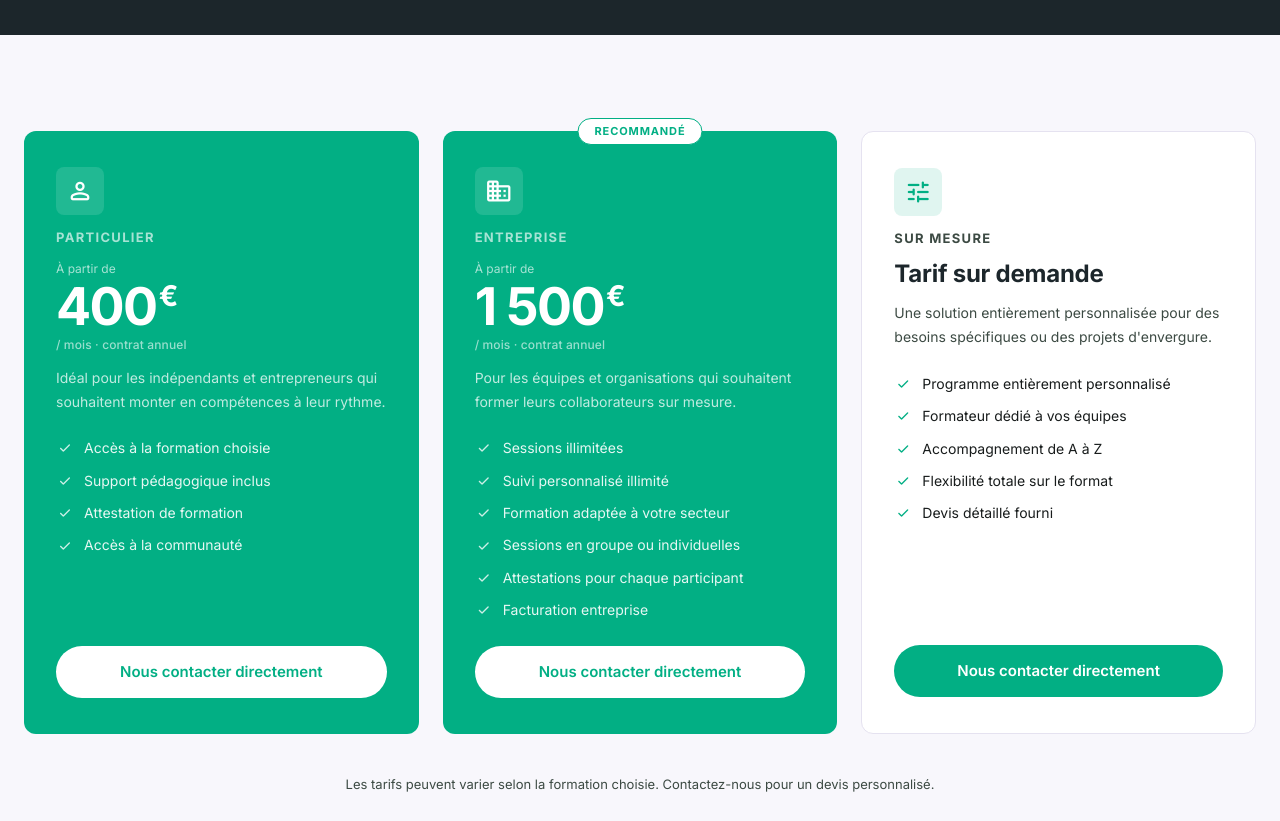
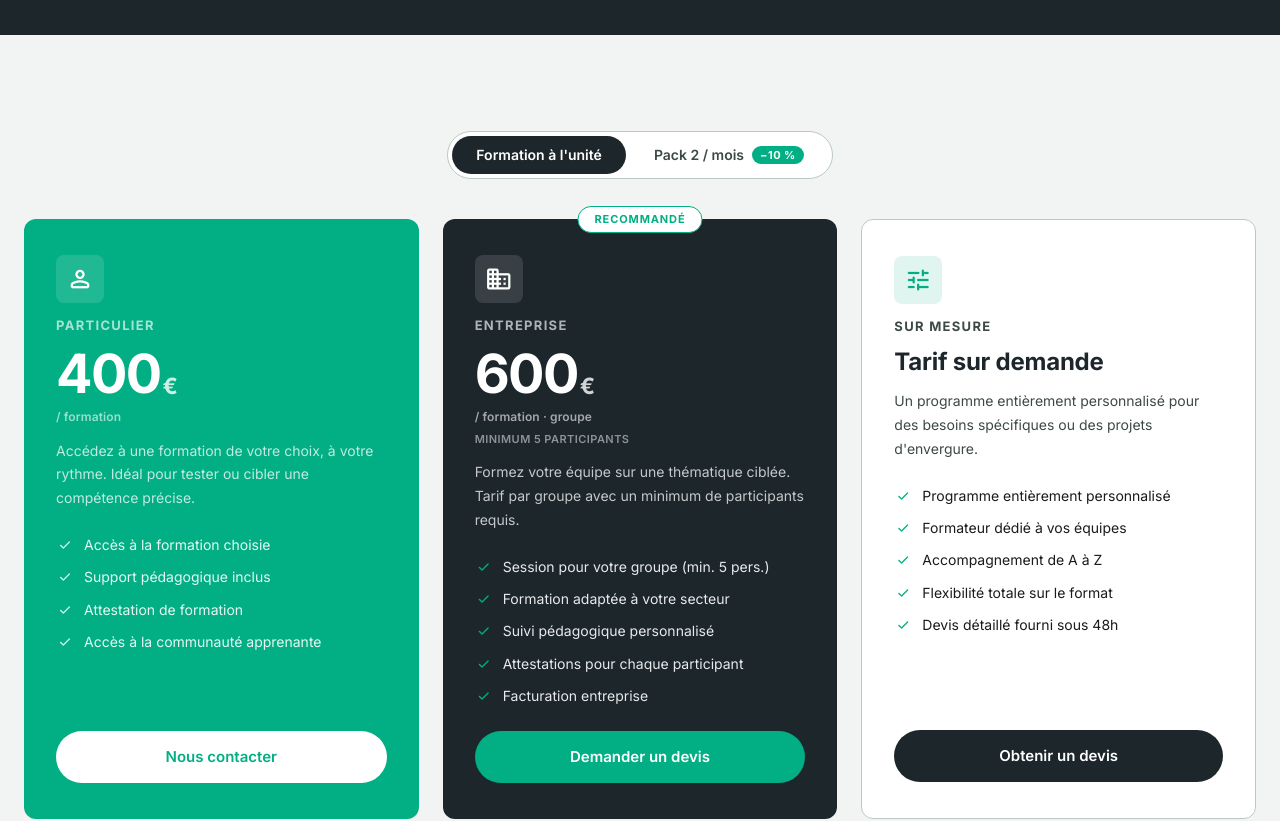
Before and after one commit to kuatejoelparfait-Data/ecole-du-numerique, a React (Vite) app in the folder ecole-du-numerique/: page /pricing in a window 1280 px wide. Shown: the part 600-1421 px from the top of the page. Built offline with nearby package versions, Linux system fonts and the light colour scheme.

Commit message:
Refonte pricing : toggle Unité/Pack 2 formations, tarifs 400€ particulier / 600€ entreprise, réduction -10% pack

```diff
--- a/ecole-du-numerique/src/pages/Pricing/PricingCards/PricingCards.css
+++ b/ecole-du-numerique/src/pages/Pricing/PricingCards/PricingCards.css
@@ -1,6 +1,6 @@
 .pricing-cards {
   padding: 64px 24px;
-  background: #F8F7FC;
+  background: var(--gray-light);
 }
 
 .pricing-cards__container {
@@ -12,11 +12,61 @@
   align-items: center;
 }
 
+/* ── Toggle ──────────────────────────────── */
+.pricing-toggle {
+  display: flex;
+  background: var(--white);
+  border: 1.5px solid var(--border);
+  border-radius: 99px;
+  padding: 4px;
+  gap: 4px;
+}
+
+.pricing-toggle__btn {
+  display: flex;
+  align-items: center;
+  gap: 8px;
+  padding: 10px 24px;
+  border-radius: 99px;
+  border: none;
+  font-size: 14px;
+  font-weight: 600;
+  font-family: inherit;
+  color: var(--text-muted);
+  background: transparent;
+  cursor: pointer;
+  transition: background 0.2s, color 0.2s;
+  white-space: nowrap;
+}
+
+.pricing-toggle__btn--active {
+  background: var(--dark);
+  color: var(--white);
+}
+
+.pricing-toggle__badge {
+  background: var(--purple);
+  color: var(--white);
+  font-size: 11px;
+  font-weight: 800;
+  padding: 2px 8px;
+  border-radius: 99px;
+  letter-spacing: 0.04em;
+}
+
+/* ── Grid ────────────────────────────────── */
 .pricing-cards__grid {
   display: grid;
   grid-template-columns: 1fr;
   gap: 24px;
   width: 100%;
+}
+
+@media (min-width: 768px) {
+  .pricing-cards__grid {
+    grid-template-columns: repeat(3, 1fr);
+    align-items: stretch;
+  }
 }
 
 /* ── Card base ───────────────────────────── */
@@ -29,30 +79,22 @@
   position: relative;
 }
 
-/* Violet signature */
-.pricing-card--violet {
-  background: #02AF84;
+/* Vert (Particulier) */
+.pricing-card--green {
+  background: var(--purple);
   border: none;
 }
 
-/* Bleu formations entreprises */
-.pricing-card--blue {
-  background: #02AF84;
+/* Dark (Entreprise) */
+.pricing-card--dark {
+  background: var(--dark);
   border: none;
 }
 
-/* Blanc */
+/* Blanc (Sur Mesure) */
 .pricing-card--white {
-  background: #ffffff;
-  border: 1px solid #e5e2f0;
-}
-
-/* ── Même hauteur en desktop ─────────────── */
-@media (min-width: 768px) {
-  .pricing-cards__grid {
-    grid-template-columns: repeat(3, 1fr);
-    align-items: stretch;
-  }
+  background: var(--white);
+  border: 1px solid var(--border);
 }
 
 /* ── Badge ───────────────────────────────── */
@@ -65,9 +107,9 @@
   font-weight: 800;
   letter-spacing: 0.08em;
   text-transform: uppercase;
-  background: #fff;
-  color: #02AF84;
-  border: 1.5px solid #02AF84;
+  background: var(--white);
+  color: var(--purple);
+  border: 1.5px solid var(--purple);
   padding: 4px 16px;
   border-radius: 99px;
   white-space: nowrap;
@@ -87,9 +129,9 @@
   width: fit-content;
 }
 
-.pricing-card--violet .pricing-card__icon,
-.pricing-card--blue .pricing-card__icon {
-  color: #fff;
+.pricing-card--green .pricing-card__icon,
+.pricing-card--dark .pricing-card__icon {
+  color: var(--white);
   background: rgba(255, 255, 255, 0.12);
 }
 
@@ -106,41 +148,94 @@
   letter-spacing: 0.1em;
 }
 
-.pricing-card--violet .pricing-card__label,
-.pricing-card--blue .pricing-card__label  { color: rgba(255, 255, 255, 0.65); }
+.pricing-card--green .pricing-card__label,
+.pricing-card--dark .pricing-card__label  { color: rgba(255, 255, 255, 0.65); }
 .pricing-card--white .pricing-card__label { color: var(--text-muted); }
 
 /* Prix */
 .pricing-card__price {
   display: flex;
   flex-direction: column;
-  gap: 2px;
+  gap: 4px;
 }
 
-.pricing-card__prefix {
-  font-size: 12px;
+.pricing-card__old {
+  font-size: 14px;
+  font-weight: 500;
+  text-decoration: line-through;
+  opacity: 0.5;
 }
 
-.pricing-card--violet .pricing-card__prefix,
-.pricing-card--blue .pricing-card__prefix  { color: rgba(255, 255, 255, 0.65); }
-.pricing-card--white .pricing-card__prefix { color: var(--text-muted); }
+.pricing-card--green .pricing-card__old,
+.pricing-card--dark .pricing-card__old  { color: rgba(255,255,255,0.7); }
+.pricing-card--white .pricing-card__old { color: var(--text-muted); }
+
+.pricing-card__amount-row {
+  display: flex;
+  align-items: flex-end;
+  gap: 2px;
+  line-height: 1;
+}
 
 .pricing-card__amount {
-  font-size: clamp(36px, 5vw, 52px);
+  font-size: clamp(36px, 5vw, 54px);
   font-weight: 800;
   letter-spacing: -0.03em;
   line-height: 1;
 }
 
-.pricing-card--violet .pricing-card__amount,
-.pricing-card--blue .pricing-card__amount  { color: #fff; }
+.pricing-card--green .pricing-card__amount,
+.pricing-card--dark .pricing-card__amount  { color: var(--white); }
 .pricing-card--white .pricing-card__amount { color: var(--dark); }
 
 .pricing-card__currency {
-  font-size: 0.55em;
+  font-size: 1.4rem;
   font-weight: 700;
-  vertical-align: super;
-  margin-left: 2px;
+  padding-bottom: 4px;
+}
+
+.pricing-card--green .pricing-card__currency,
+.pricing-card--dark .pricing-card__currency  { color: rgba(255,255,255,0.8); }
+.pricing-card--white .pricing-card__currency { color: var(--dark); }
+
+.pricing-card__suffix {
+  font-size: 12px;
+  font-weight: 600;
+  letter-spacing: 0.01em;
+  margin-top: 2px;
+}
+
+.pricing-card--green .pricing-card__suffix,
+.pricing-card--dark .pricing-card__suffix  { color: rgba(255,255,255,0.6); }
+.pricing-card--white .pricing-card__suffix { color: var(--text-muted); }
+
+.pricing-card__note {
+  font-size: 11px;
+  font-weight: 600;
+  letter-spacing: 0.04em;
+  text-transform: uppercase;
+}
+
+.pricing-card--green .pricing-card__note,
+.pricing-card--dark .pricing-card__note  { color: rgba(255,255,255,0.5); }
+.pricing-card--white .pricing-card__note { color: var(--text-muted); }
+
+.pricing-card__saving {
+  display: inline-flex;
+  align-items: center;
+  width: fit-content;
+  font-size: 12px;
+  font-weight: 700;
+  padding: 4px 10px;
+  border-radius: 99px;
+  margin-top: 4px;
+  background: rgba(255,255,255,0.15);
+  color: var(--white);
+}
+
+.pricing-card--white .pricing-card__saving {
+  background: var(--purple-glow);
+  color: var(--purple);
 }
 
 /* Tarif sur demande */
@@ -151,20 +246,9 @@
   line-height: 1.2;
 }
 
-.pricing-card--violet .pricing-card__on-demand,
-.pricing-card--blue .pricing-card__on-demand  { color: #fff; }
+.pricing-card--green .pricing-card__on-demand,
+.pricing-card--dark .pricing-card__on-demand  { color: var(--white); }
 .pricing-card--white .pricing-card__on-demand { color: var(--dark); }
-
-/* Suffix "/ mois · contrat annuel" */
-.pricing-card__suffix {
-  font-size: 12px;
-  font-weight: 500;
-  letter-spacing: 0.01em;
-}
-
-.pricing-card--violet .pricing-card__suffix,
-.pricing-card--blue .pricing-card__suffix  { color: rgba(255,255,255,0.6); }
-.pricing-card--white .pricing-card__suffix { color: var(--text-muted); }
 
 /* Desc */
 .pricing-card__desc {
@@ -172,8 +256,8 @@
   line-height: 1.7;
 }
 
-.pricing-card--violet .pricing-card__desc,
-.pricing-card--blue .pricing-card__desc  { color: rgba(255, 255, 255, 0.75); }
+.pricing-card--green .pricing-card__desc,
+.pricing-card--dark .pricing-card__desc  { color: rgba(255, 255, 255, 0.75); }
 .pricing-card--white .pricing-card__desc { color: var(--text-muted); }
 
 /* ── Features ────────────────────────────── */
@@ -194,8 +278,8 @@
   font-size: 14px;
 }
 
-.pricing-card--violet .pricing-card__feature,
-.pricing-card--blue .pricing-card__feature  { color: rgba(255, 255, 255, 0.9); }
+.pricing-card--green .pricing-card__feature,
+.pricing-card--dark .pricing-card__feature  { color: rgba(255, 255, 255, 0.9); }
 .pricing-card--white .pricing-card__feature { color: var(--text); }
 
 .pricing-card__check {
@@ -203,9 +287,9 @@
   flex-shrink: 0;
 }
 
-.pricing-card--violet .pricing-card__check,
-.pricing-card--blue .pricing-card__check  { color: rgba(255, 255, 255, 0.8); }
-.pricing-card--white .pricing-card__check { color: var(--purple); }
+.pricing-card--green .pricing-card__check  { color: rgba(255, 255, 255, 0.8); }
+.pricing-card--dark .pricing-card__check   { color: var(--purple); }
+.pricing-card--white .pricing-card__check  { color: var(--purple); }
 
 /* ── Actions ─────────────────────────────── */
 .pricing-card__actions {
@@ -232,20 +316,22 @@
   opacity: 0.88;
 }
 
-/* Bouton primaire par thème */
-.pricing-card--violet .pricing-card__cta,
-.pricing-card--blue .pricing-card__cta {
-  background: #fff;
+.pricing-card--green .pricing-card__cta {
+  background: var(--white);
   color: var(--purple);
 }
 
-.pricing-card--white .pricing-card__cta {
+.pricing-card--dark .pricing-card__cta {
   background: var(--purple);
-  color: #fff;
+  color: var(--white);
 }
 
+.pricing-card--white .pricing-card__cta {
+  background: var(--dark);
+  color: var(--white);
+}
 
-/* ── Note ────────────────────────────────── */
+/* ── Note bas de page ────────────────────── */
 .pricing-cards__note {
   font-size: 13px;
   color: var(--text-muted);
--- a/ecole-du-numerique/src/pages/Pricing/PricingCards/PricingCards.jsx
+++ b/ecole-du-numerique/src/pages/Pricing/PricingCards/PricingCards.jsx
@@ -1,3 +1,4 @@
+import { useState } from 'react'
 import { Link } from 'react-router-dom'
 import './PricingCards.css'
 
@@ -5,70 +6,131 @@ const plans = [
   {
     icon: 'person',
     label: 'Particulier',
-    theme: 'violet',
+    theme: 'green',
+    unite: {
       price: '400',
-    currency: '€',
-    pricePrefix: 'À partir de',
-    priceSuffix: '/ mois · contrat annuel',
-    desc: 'Idéal pour les indépendants et entrepreneurs qui souhaitent monter en compétences à leur rythme.',
+      suffix: '/ formation',
+      desc: 'Accédez à une formation de votre choix, à votre rythme. Idéal pour tester ou cibler une compétence précise.',
+    },
+    pack: {
+      price: '720',
+      priceOld: '800',
+      suffix: '/ mois · 2 formations',
+      saving: 'Économie de 80 €/mois',
+      desc: 'Accédez à 2 formations par mois avec 10 % de réduction. Le rythme idéal pour progresser régulièrement.',
+    },
     features: [
       'Accès à la formation choisie',
       'Support pédagogique inclus',
       'Attestation de formation',
-      'Accès à la communauté',
+      'Accès à la communauté apprenante',
     ],
-    actions: [
-      { label: 'Nous contacter directement', href: '/contact', primary: true },
+    packFeatures: [
+      '2 formations au choix par mois',
+      'Support pédagogique inclus',
+      'Attestations de formation',
+      'Accès à la communauté apprenante',
+      '10 % de réduction appliquée',
     ],
+    actions: [{ label: 'Nous contacter', href: '/contact', primary: true }],
   },
   {
     icon: 'business',
     label: 'Entreprise',
-    theme: 'blue',
+    theme: 'dark',
     badge: 'Recommandé',
-    price: '1 500',
-    currency: '€',
-    pricePrefix: 'À partir de',
-    priceSuffix: '/ mois · contrat annuel',
-    desc: 'Pour les équipes et organisations qui souhaitent former leurs collaborateurs sur mesure.',
+    unite: {
+      price: '600',
+      suffix: '/ formation · groupe',
+      note: 'Minimum 5 participants',
+      desc: 'Formez votre équipe sur une thématique ciblée. Tarif par groupe avec un minimum de participants requis.',
+    },
+    pack: {
+      price: '1 080',
+      priceOld: '1 200',
+      suffix: '/ mois · 2 formations',
+      saving: 'Économie de 120 €/mois',
+      note: 'Minimum 5 participants par session',
+      desc: '2 formations par mois pour vos équipes avec 10 % de réduction. La solution idéale pour un plan de formation continu.',
+    },
     features: [
-      'Sessions illimitées',
-      'Suivi personnalisé illimité',
+      'Session pour votre groupe (min. 5 pers.)',
       'Formation adaptée à votre secteur',
-      'Sessions en groupe ou individuelles',
+      'Suivi pédagogique personnalisé',
       'Attestations pour chaque participant',
       'Facturation entreprise',
     ],
-    actions: [
-      { label: 'Nous contacter directement', href: '/contact', primary: true },
+    packFeatures: [
+      '2 formations/mois pour votre groupe',
+      'Minimum 5 participants par session',
+      'Formations adaptées à votre secteur',
+      'Suivi pédagogique personnalisé',
+      'Attestations pour chaque participant',
+      'Facturation entreprise · 10 % de réduction',
     ],
+    actions: [{ label: 'Demander un devis', href: '/contact', primary: true }],
   },
   {
     icon: 'tune',
     label: 'Sur Mesure',
     theme: 'white',
+    unite: {
       price: null,
       priceLabel: 'Tarif sur demande',
-    desc: 'Une solution entièrement personnalisée pour des besoins spécifiques ou des projets d\'envergure.',
+      desc: 'Un programme entièrement personnalisé pour des besoins spécifiques ou des projets d\'envergure.',
+    },
+    pack: {
+      price: null,
+      priceLabel: 'Tarif sur demande',
+      desc: 'Un abonnement sur mesure conçu pour vos volumes et vos objectifs de formation spécifiques.',
+    },
     features: [
       'Programme entièrement personnalisé',
       'Formateur dédié à vos équipes',
       'Accompagnement de A à Z',
       'Flexibilité totale sur le format',
-      'Devis détaillé fourni',
+      'Devis détaillé fourni sous 48h',
     ],
-    actions: [
-      { label: 'Nous contacter directement', href: '/contact', primary: true },
+    packFeatures: [
+      'Volume de formations selon vos besoins',
+      'Formateur(s) dédié(s)',
+      'Accompagnement continu',
+      'Flexibilité totale sur le format',
+      'Devis détaillé fourni sous 48h',
     ],
+    actions: [{ label: 'Obtenir un devis', href: '/contact', primary: true }],
   },
 ]
 
 export default function PricingCards() {
+  const [mode, setMode] = useState('unite') // 'unite' | 'pack'
+
   return (
     <section id="pricing-cards" className="pricing-cards">
       <div className="pricing-cards__container">
+
+        {/* Toggle */}
+        <div className="pricing-toggle">
+          <button
+            className={`pricing-toggle__btn${mode === 'unite' ? ' pricing-toggle__btn--active' : ''}`}
+            onClick={() => setMode('unite')}
+          >
+            Formation à l'unité
+          </button>
+          <button
+            className={`pricing-toggle__btn${mode === 'pack' ? ' pricing-toggle__btn--active' : ''}`}
+            onClick={() => setMode('pack')}
+          >
+            Pack 2 / mois
+            <span className="pricing-toggle__badge">−10 %</span>
+          </button>
+        </div>
+
         <div className="pricing-cards__grid">
-          {plans.map(plan => (
+          {plans.map(plan => {
+            const info = mode === 'pack' ? plan.pack : plan.unite
+            const features = mode === 'pack' ? plan.packFeatures : plan.features
+            return (
               <div key={plan.label} className={`pricing-card pricing-card--${plan.theme}`}>
 
                 {plan.badge && (
@@ -80,26 +142,33 @@ export default function PricingCards() {
                   <p className="pricing-card__label">{plan.label}</p>
 
                   <div className="pricing-card__price">
-                  {plan.price ? (
+                    {info.price ? (
                       <>
-                      <span className="pricing-card__prefix">{plan.pricePrefix}</span>
-                      <span className="pricing-card__amount">
-                        {plan.price}<span className="pricing-card__currency">{plan.currency}</span>
-                      </span>
-                      {plan.priceSuffix && (
-                        <span className="pricing-card__suffix">{plan.priceSuffix}</span>
+                        {mode === 'pack' && info.priceOld && (
+                          <span className="pricing-card__old">{info.priceOld} €</span>
+                        )}
+                        <div className="pricing-card__amount-row">
+                          <span className="pricing-card__amount">{info.price}</span>
+                          <span className="pricing-card__currency">€</span>
+                        </div>
+                        <span className="pricing-card__suffix">{info.suffix}</span>
+                        {info.note && (
+                          <span className="pricing-card__note">{info.note}</span>
+                        )}
+                        {mode === 'pack' && info.saving && (
+                          <span className="pricing-card__saving">{info.saving}</span>
                         )}
                       </>
                     ) : (
-                    <span className="pricing-card__on-demand">{plan.priceLabel}</span>
+                      <span className="pricing-card__on-demand">{info.priceLabel}</span>
                     )}
                   </div>
 
-                <p className="pricing-card__desc">{plan.desc}</p>
+                  <p className="pricing-card__desc">{info.desc}</p>
                 </div>
 
                 <ul className="pricing-card__features">
-                {plan.features.map(f => (
+                  {features.map(f => (
                     <li key={f} className="pricing-card__feature">
                       <span className="material-symbols-rounded pricing-card__check">check</span>
                       {f}
@@ -120,11 +189,12 @@ export default function PricingCards() {
                 </div>
 
               </div>
-          ))}
+            )
+          })}
         </div>
 
         <p className="pricing-cards__note">
-          Les tarifs peuvent varier selon la formation choisie. Contactez-nous pour un devis personnalisé.
+          Les tarifs s'entendent hors taxes. Contactez-nous pour un devis personnalisé selon votre projet.
         </p>
       </div>
     </section>
--- a/ecole-du-numerique/src/pages/Pricing/PricingFAQ/PricingFAQ.jsx
+++ b/ecole-du-numerique/src/pages/Pricing/PricingFAQ/PricingFAQ.jsx
@@ -3,16 +3,24 @@ import './PricingFAQ.css'
 
 const faqs = [
   {
-    question: "Que signifie « / mois · contrat annuel » ?",
-    answer: "Les tarifs affichés correspondent au prix mensuel dans le cadre d'un engagement annuel. La facturation peut s'effectuer mensuellement ou annuellement selon votre préférence. Un contrat annuel vous garantit un tarif fixe sur 12 mois sans surprise.",
+    question: "Quelle est la différence entre « Formation à l'unité » et « Pack 2 / mois » ?",
+    answer: "La formation à l'unité vous donne accès à une seule formation de votre choix : 400 € pour les particuliers, 600 € par groupe pour les entreprises. Le Pack 2 / mois vous permet de suivre 2 formations par mois avec une réduction de 10 % : 720 €/mois pour les particuliers (au lieu de 800 €) et 1 080 €/mois pour les entreprises (au lieu de 1 200 €).",
   },
   {
-    question: "Comment sont calculés vos tarifs ?",
-    answer: "Les tarifs affichés sont des prix de départ. Le coût final dépend de la formation choisie, de sa durée et du nombre de participants. Contactez-nous pour recevoir un devis personnalisé sous 48h.",
+    question: "Comment est calculée la réduction de 10 % sur le Pack ?",
+    answer: "Le pack regroupe 2 formations par mois. Le tarif de base serait de 2 × 400 € = 800 € pour les particuliers et 2 × 600 € = 1 200 € pour les entreprises. Avec la réduction de 10 %, vous payez respectivement 720 € et 1 080 € par mois, soit une économie de 80 € ou 120 € chaque mois.",
+  },
+  {
+    question: "Qu'est-ce que le « minimum de participants » pour les entreprises ?",
+    answer: "Les formations entreprises sont organisées en sessions de groupe avec un minimum de 5 participants par session. Ce format permet des échanges riches entre participants et une dynamique d'apprentissage collectif. Pour des effectifs plus importants ou des formats différents, contactez-nous pour un devis sur mesure.",
+  },
+  {
+    question: "Puis-je choisir librement les formations dans un Pack ?",
+    answer: "Oui, vous choisissez librement les formations dans notre catalogue chaque mois. Les formations peuvent être sélectionnées dans des domaines différents selon vos besoins du moment : IA, développement web, marketing, design, etc.",
   },
   {
     question: "Puis-je bénéficier d'un financement ?",
-    answer: "Oui, selon votre profil et votre région, jusqu'à 80% des frais peuvent être pris en charge. Les dispositifs Bruxelles-Formation et Chèques-Formation sont notamment disponibles. Contactez-nous pour vérifier votre éligibilité gratuitement.",
+    answer: "Oui, selon votre profil et votre pays, une partie ou la totalité des frais peut être prise en charge par des dispositifs publics. Contactez-nous pour vérifier votre éligibilité gratuitement — nous vous accompagnons dans les démarches.",
   },
   {
     question: "Y a-t-il des frais cachés ?",
@@ -20,15 +28,11 @@ const faqs = [
   },
   {
     question: "Comment obtenir un devis pour mon entreprise ?",
-    answer: "Remplissez notre formulaire de contact en précisant vos besoins (nombre de participants, thématiques, format souhaité). Nous vous revenons sous 48h avec une proposition adaptée à votre organisation.",
-  },
-  {
-    question: "Quelle est la politique d'annulation ?",
-    answer: "Toute annulation doit être notifiée au moins 7 jours ouvrables avant la date de début. Passé ce délai, un report de session peut être proposé selon les disponibilités.",
+    answer: "Remplissez notre formulaire de contact en précisant vos besoins (nombre de participants, thématiques souhaitées, format). Nous vous revenons sous 48h avec une proposition adaptée à votre organisation.",
   },
   {
     question: "Les attestations sont-elles reconnues ?",
-    answer: "Oui, une attestation de formation officielle vous est remise à l'issue de chaque parcours. Elle peut être valorisée auprès d'employeurs ou dans le cadre d'une reconversion professionnelle.",
+    answer: "Oui, une attestation de formation officielle est remise à chaque participant à l'issue de chaque parcours. Elle peut être valorisée auprès d'employeurs ou dans le cadre d'une reconversion professionnelle.",
   },
 ]
 
```
Also changed, not shown: 2 other files (tests, documents, lock files or other folders). Lines whose indentation alone changed are shown as unchanged.
